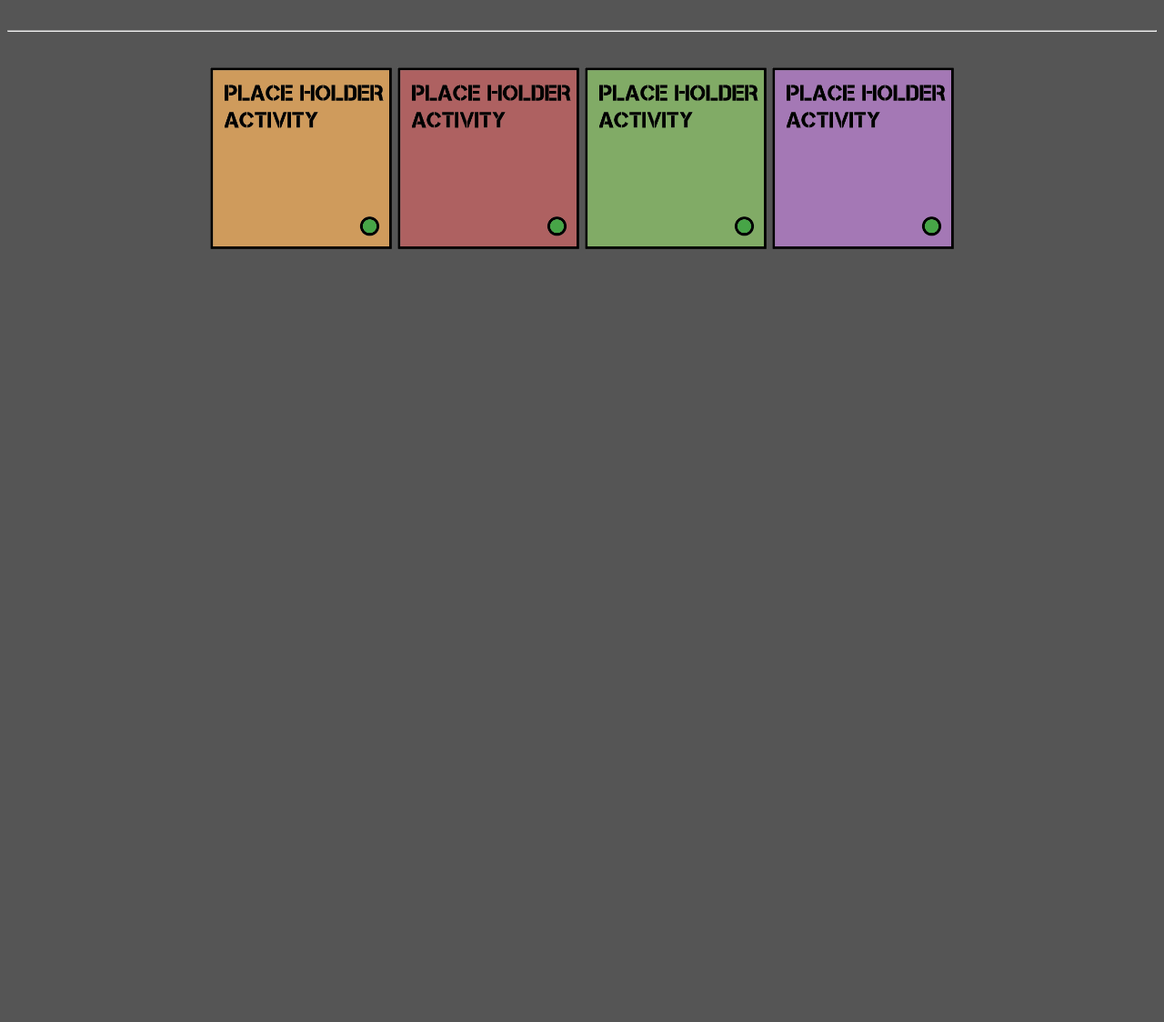
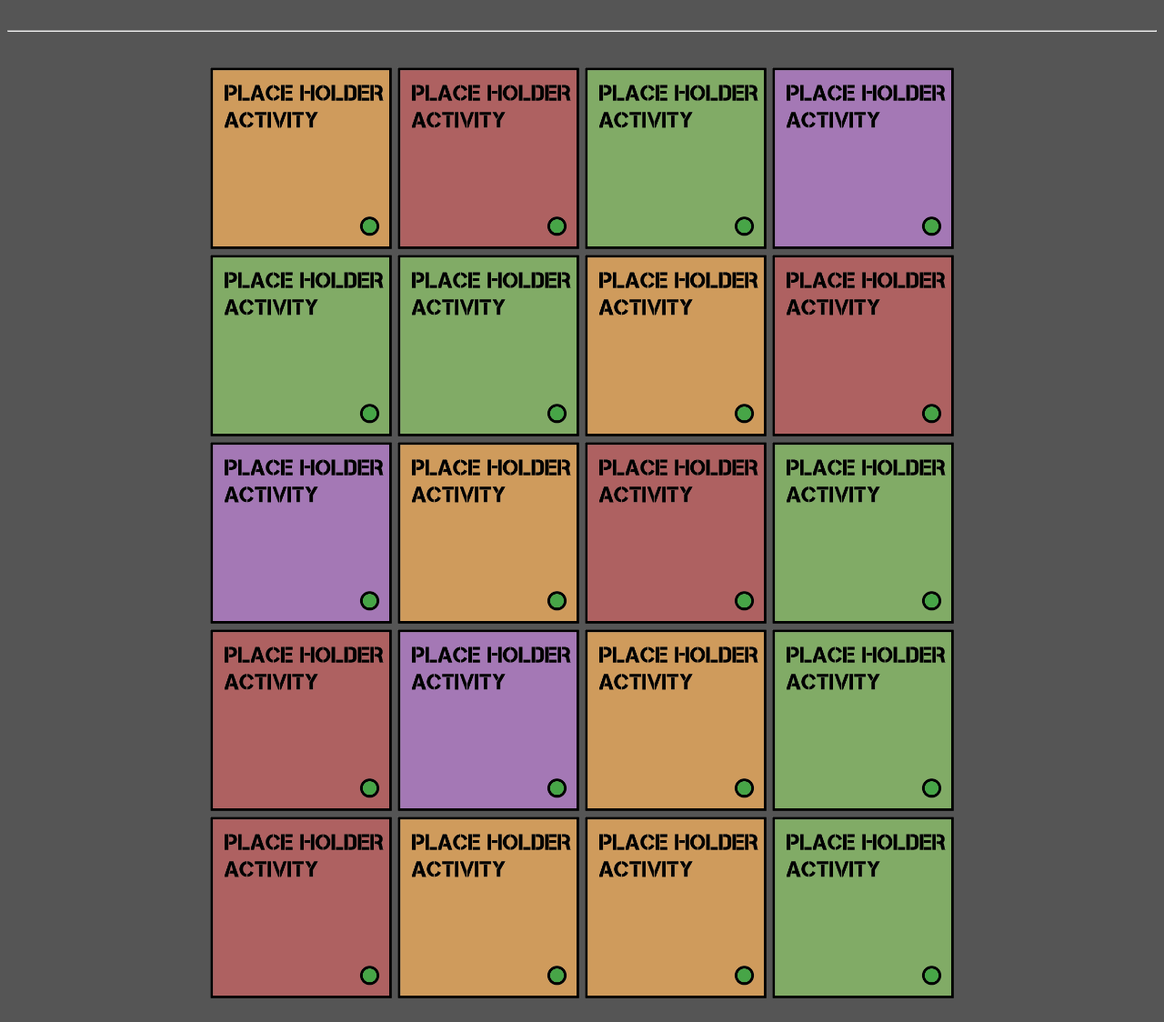
Before and after one commit to TulleScoffern/SIT120ProofOfConcept, a plain HTML site: page index.html in a window 1280 px wide. Shown: the part 806-1930 px from the top of the page at 91% size. Before the commit the page ends 1106 px from the top, so only its background shows below. Drawn offline with Linux system fonts and the light colour scheme.

Commit message:
Image List upload

```diff
--- a/index.html
+++ b/index.html
@@ -90,6 +90,26 @@ Search: <input type="text" name="SearchBar" value="" size="20">
 <img src="Activity place Holder3.png" alt="ActivityPH3" width="200" height="200">
 <img src="Activity place Holder4.png" alt="ActivityPH4" width="200" height="200">
 <br>
+<img src="Activity place Holder3.png" alt="ActivityPH1" width="200" height="200">
+<img src="Activity place Holder3.png" alt="ActivityPH2" width="200" height="200">
+<img src="Activity place Holder.png" alt="ActivityPH3" width="200" height="200">
+<img src="Activity place Holder2.png" alt="ActivityPH4" width="200" height="200">
+<br>
+<img src="Activity place Holder4.png" alt="ActivityPH1" width="200" height="200">
+<img src="Activity place Holder.png" alt="ActivityPH2" width="200" height="200">
+<img src="Activity place Holder2.png" alt="ActivityPH3" width="200" height="200">
+<img src="Activity place Holder3.png" alt="ActivityPH4" width="200" height="200">
+<br>
+<img src="Activity place Holder2.png" alt="ActivityPH1" width="200" height="200">
+<img src="Activity place Holder4.png" alt="ActivityPH2" width="200" height="200">
+<img src="Activity place Holder.png" alt="ActivityPH3" width="200" height="200">
+<img src="Activity place Holder3.png" alt="ActivityPH4" width="200" height="200">
+<br>
+<img src="Activity place Holder2.png" alt="ActivityPH1" width="200" height="200">
+<img src="Activity place Holder.png" alt="ActivityPH2" width="200" height="200">
+<img src="Activity place Holder.png" alt="ActivityPH3" width="200" height="200">
+<img src="Activity place Holder3.png" alt="ActivityPH4" width="200" height="200">
+<br>
 
 
 
```
